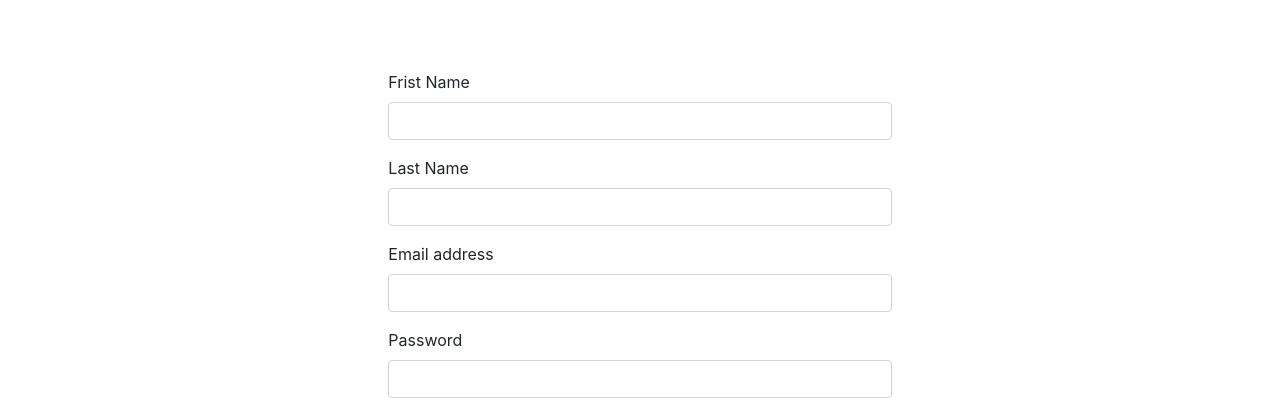
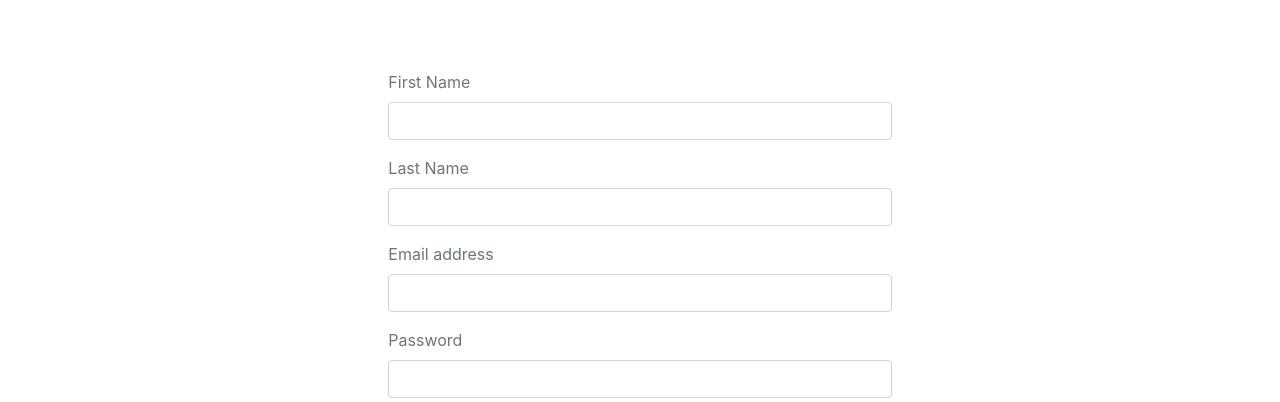
Before and after one commit to Sahim-Nazif/COMP308-Project-Frontend, a React (Create React App) app: page /signup in a window 1280 px wide. Shown: the part 234-636 px from the top of the page. Built offline with nearby package versions, Linux system fonts and the light colour scheme.

Commit message:
updated signup-signin

```diff
--- a/src/patient/Signup.js
+++ b/src/patient/Signup.js
@@ -60,24 +60,24 @@ const SignupForm=()=> (
         <form>
 
             <div className="mb-3">
-                <label  className="form-label">Frist Name</label>
+                <label  className="form-label text-muted">First Name</label>
                 <input onChange={handleChange('firstName')} type="text" className="form-control" id="fname" value={firstName}/>
             </div>
 
             <div className="mb-3">
-                <label  className="form-label">Last Name</label>
+                <label  className="form-label text-muted">Last Name</label>
                 <input onChange={handleChange('lastName')}type="text" className="form-control" id="lName" value={lastName}/>
             </div>
 
             <div className="mb-3">
-                <label for="email" className="form-label">
+                <label for="email" className="form-label text-muted">
                     Email address
                 </label>
                 <input  onChange={handleChange('email')} type="email" className="form-control" id="email" value={email}/>
             </div>
 
             <div className="mb-3">
-                <label for="exampleInputPassword1" className="form-label">Password</label>
+                <label className="form-label text-muted">Password</label>
                 <input onChange={handleChange('password')}type="password" className="form-control" id="password"  value={password}/>
             </div>
 
```
